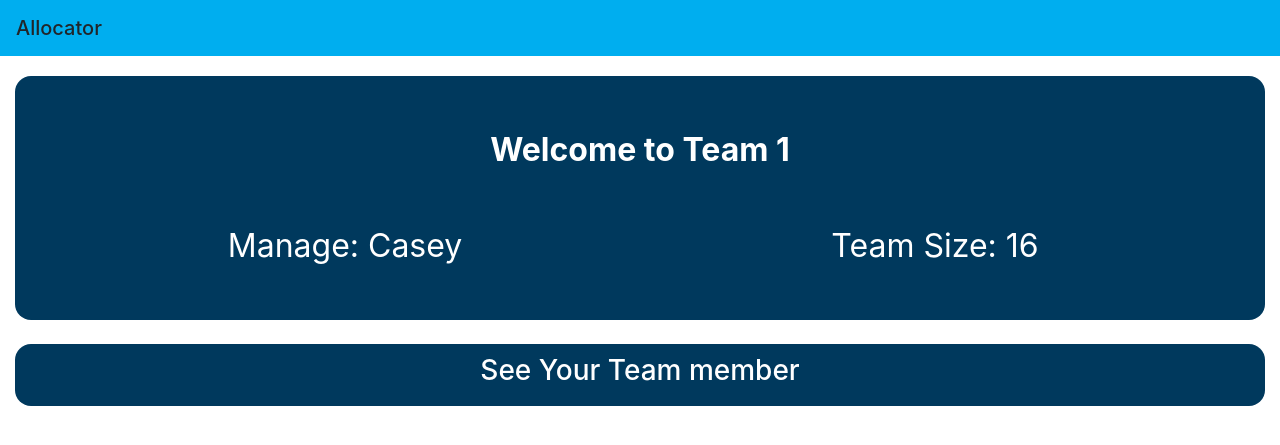
After one commit to daniel-flynn-github/Barclays-Team-Graduate-Allocation-App, a Django app: page /allocation/result_page/ in a window 1280 px wide. The commit adds this page. Shown: the top 445 px of the page. Run offline with Django 3.2, Linux system fonts and the light colour scheme.

Commit message:
Create page for vote results

```diff
--- a/django-backend/allocationapp/urls.py
+++ b/django-backend/allocationapp/urls.py
@@ -9,4 +9,6 @@ urlpatterns = [
     path('cast_votes/', views.cast_votes, name='cast_votes'),
     path('graduate_login/', views.graduate_login, name='graduate_login'),
     path('vote_submitted/', views.vote_submitted, name="vote_submitted"),
+    path('result_page/', views.result_page, name="result_page"),
+
 ]
--- a/django-backend/allocationapp/views.py
+++ b/django-backend/allocationapp/views.py
@@ -47,3 +47,34 @@ def cast_votes(request):
 def vote_submitted(request):
     context_dict = {}
     return render(request, 'allocationapp/vote_submitted.html', context=context_dict)
+
+def result_page(request):
+    context_dict = {
+        'teams': [
+            {
+                'team_name': 'Team 1',
+                'group_size': 16,
+                'manage_name': 'Casey',
+                'team_members'
+                'id': 123,  # unique ID
+            },
+        ],
+        'students':[
+            {
+                'student_name' : 'student1',
+                'student_id' : '1',
+                'group_id' : 123,
+            },
+            {
+                'student_name': 'student2',
+                'student_id': '2',
+                'group_id': 123,
+            },
+            {
+                'student_name': 'student3',
+                'student_id': '3',
+                'group_id': 123,
+            },
+        ]
+    }
+    return render(request, 'allocationapp/result_page.html', context=context_dict)
--- /dev/null
+++ b/django-backend/static/css/result_page.css
@@ -0,0 +1,24 @@
+#voteResult {
+    margin-top: 20px;
+    padding: 50px;
+	background-color: #00395D;
+    color: white;
+    font-size: 2rem;
+    border-radius: 1rem;
+}
+
+#member{
+    padding: 10px;
+	background-color: #00395D;
+    border-radius: 1rem;
+}
+#dropdown{
+    color: white;
+}
+#student{
+    color: white;
+    font-size: 1.5rem;
+    padding: 1.5px;
+	background-color: #00aeef;
+    border-radius: 0.3rem;
+}
--- a/django-backend/static/css/vote_submitted.css
+++ b/django-backend/static/css/vote_submitted.css
@@ -1,26 +1,9 @@
 #voteSubmitted {
     padding: 50px;
-	text-align: center;
 	background-color: #00395D;
     color: white;
     font-size: 2rem;
-    border-radius: 0.25rem;
-}
-
-#result {
-    margin-left: 9cm;
-    margin-top: 3cm;
-    width: 150px;
-    background-color:  #00395d;
-    color: #00AEEF;
-}
-
-#edit {
-    margin-left: 4cm;
-    margin-top: 3cm;
-    width: 150px;
-    background-color:  #00395d;
-    color: #00AEEF;
+    border-radius: 1rem;
 }
 
 .btn-vote-submitted {
--- a/django-backend/templates/allocationapp/base.html
+++ b/django-backend/templates/allocationapp/base.html
@@ -23,6 +23,7 @@
         <link rel="stylesheet" href="{% static 'css/main.css' %}">
         <link rel="stylesheet" href="{% static 'css/login.css' %}">
         <link rel="stylesheet" href="{% static 'css/vote_submitted.css' %}">
+        <link rel="stylesheet" href="{% static 'css/result_page.css' %}">
 
         <!-- Load custom JS scripts -->
         <script src="{% static 'js/vote_counter.js' %}"></script>
--- /dev/null
+++ b/django-backend/templates/allocationapp/result_page.html
@@ -0,0 +1,55 @@
+{% extends 'allocationapp/base.html' %}
+{% load static %}
+
+{% block title_block %}
+    Result Page (Graduate)
+{% endblock %}
+
+{% block body_block %}
+    <div class="container-fluid text-center">
+        <div id="voteResult">
+            {% if teams %}
+                    {% for team in teams %}
+                                <div class="row">
+                                    <div class="col-md-12">
+                                        <strong> Welcome to {{ team.team_name }}</strong>
+                                    </div>
+                                </div>
+                                <br/>
+                                <div class="row" id="{{ team.id }}">
+                                    <div class="col-md-6">Manage: {{ team.manage_name }}</div>
+                                    <div class="col-md-6">Team Size: {{ team.group_size }}</div>
+                                </div>
+                    {% endfor %}
+            {% else %}
+                The team is not exists.
+            {% endif %}
+        </div>
+    <br/>
+
+    <div id="member">
+        <div class="panel-group" id="accordion" role="tablist" aria-multiselectable="true">
+            <div class="panel panel-default">
+                <div class="panel-heading" role="tab" id="headingOne">
+                    <h3 class="panel-title">
+                        <a role="button" data-toggle="collapse" data-parent="#accordion" href="#collapseOne" aria-expanded="true" aria-controls="collapseOne" id="dropdown">
+                            See Your Team member</a>
+                    </h3>
+                </div>
+                <div id="collapseOne" class="panel-collapse collapse in" role="tabpanel" aria-labelledby="headingOne">
+                    <div class="panel-body">
+                        {% if students %}
+                            {% for student in students %}
+                                <br/>
+                                <div id="student">
+                                    <td>{{ student.student_name }}</td>
+                                </div>
+                            {% endfor %}
+                        {% endif %}
+                    </div>
+                </div>
+            </div>
+        </div>
+    </div>
+    </div>
+{% endblock %}
--- a/django-backend/templates/allocationapp/vote_submitted.html
+++ b/django-backend/templates/allocationapp/vote_submitted.html
@@ -13,7 +13,7 @@
 
       <div class="row">
          <div class="col-8">
-            <a href="#" class="btn btn-success btn-vote-submitted disabled">See Results</a>
+            <a href="{% url 'allocationapp:result_page' %}" class="btn btn-success btn-vote-submitted">See Results</a>
          </div>
 
          <div class="col-4">
```
